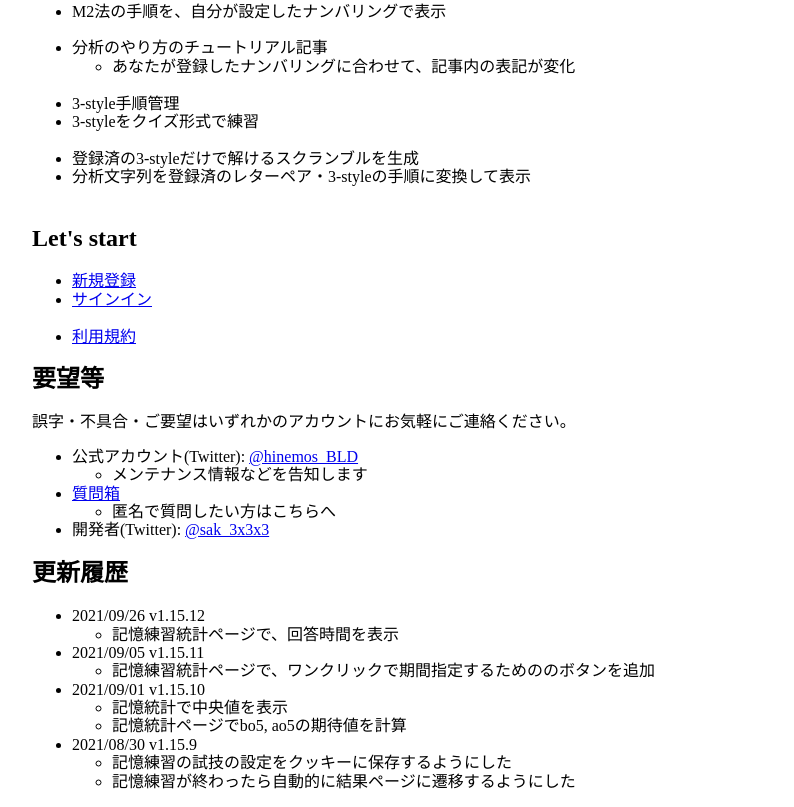
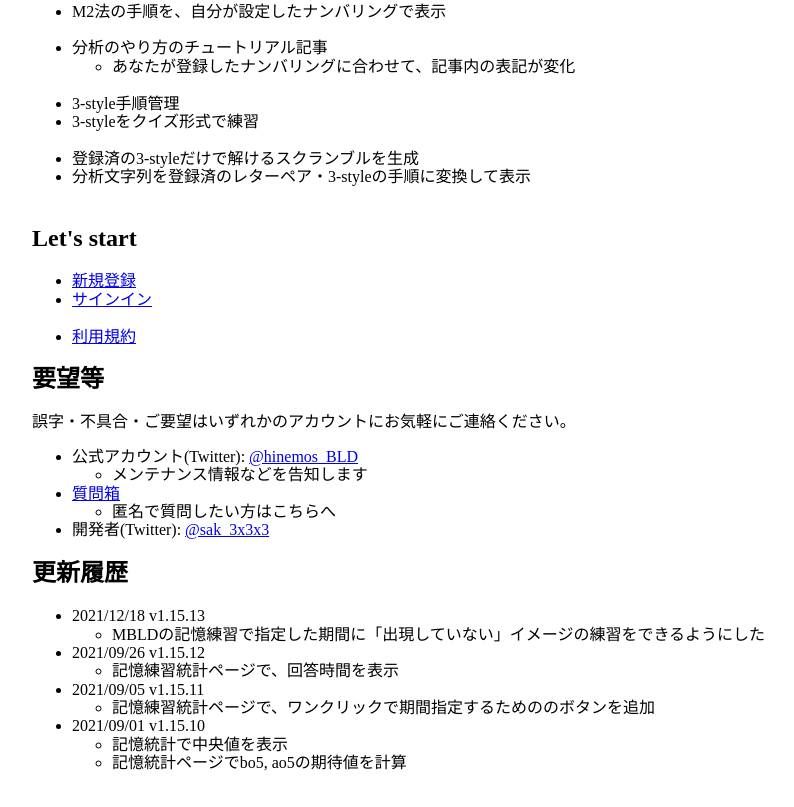
Before and after one commit to sakabar/hinemos, a website: page src/html/top.html in a window 1280 px wide. Shown: the part 334-1141 px from the top of the page, without its empty margins (32-826 px from the left). Drawn offline with nearby package versions, Linux system fonts and the light colour scheme; files that its build step writes are made by us from their sources.

Commit message:
CHANGELOG

```diff
--- a/src/html/top.html
+++ b/src/html/top.html
@@ -108,6 +108,11 @@
       <div class="changeLog">
         <h2>更新履歴</h2>
         <ul>
+          <li>2021/12/18 v1.15.13</li>
+          <ul>
+            <li>MBLDの記憶練習で指定した期間に「出現していない」イメージの練習をできるようにした</li>
+          </ul>
+
           <li>2021/09/26 v1.15.12</li>
           <ul>
             <li>記憶練習統計ページで、回答時間を表示</li>
@@ -124,12 +129,6 @@
             <li>記憶統計ページでbo5, ao5の期待値を計算</li>
           </ul>
 
-          <li>2021/08/30 v1.15.9</li>
-          <ul>
-            <li>記憶練習の試技の設定をクッキーに保存するようにした</li>
-            <li>記憶練習が終わったら自動的に結果ページに遷移するようにした</li>
-          </ul>
-
         </ul>
       </div>
     </main>
```
